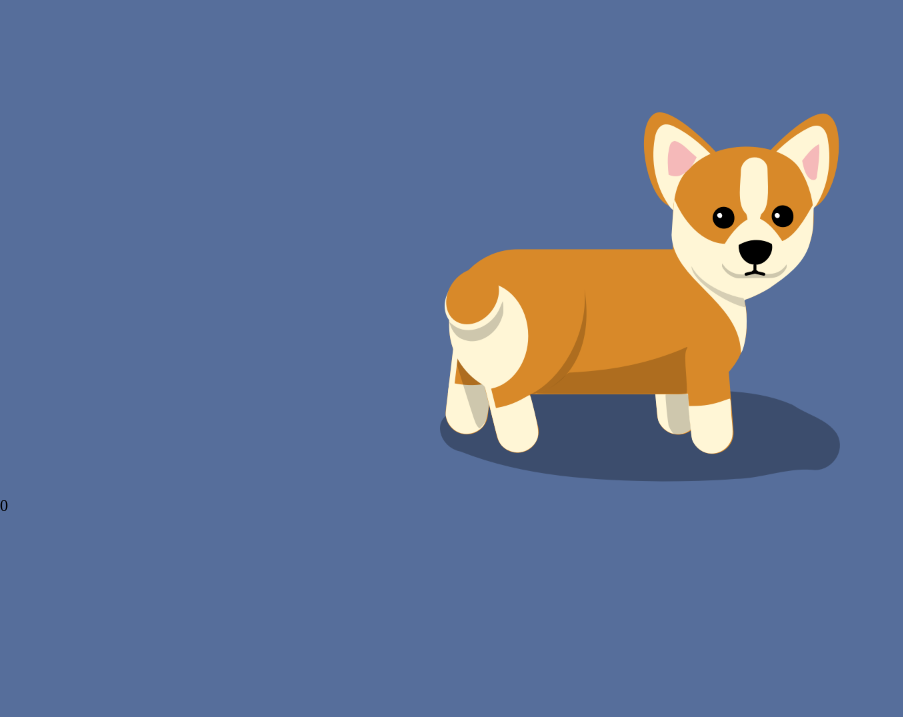
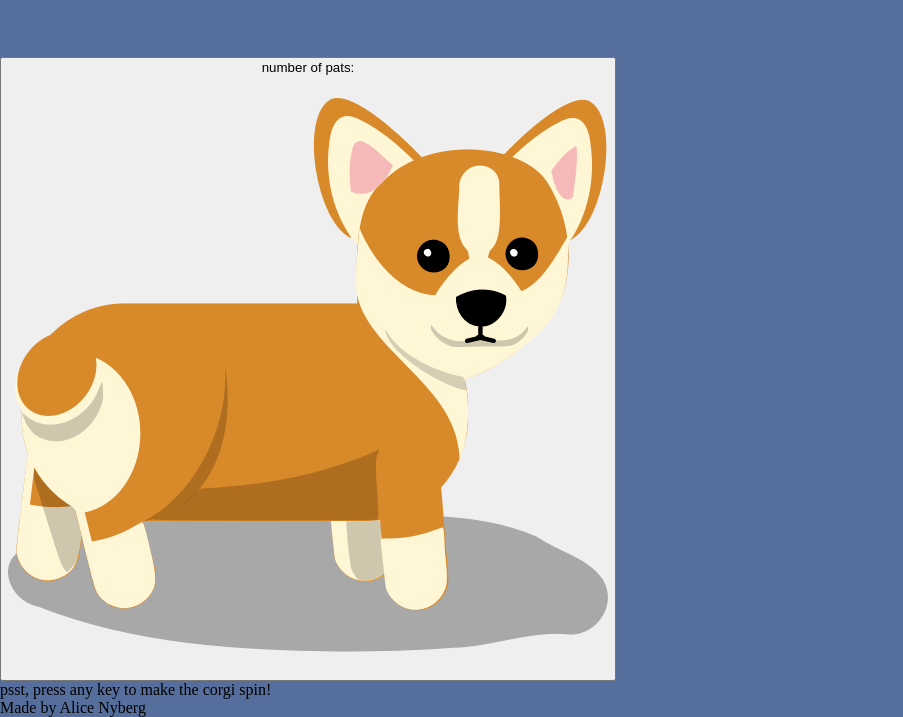
Before and after one commit to alicenyberg/useless-web, a plain HTML site: page index.html in a window 1280 px wide. Shown: the part 100-817 px from the top of the page, without its empty margins (0-903 px from the left). Drawn offline with Linux system fonts and the light colour scheme; a web font is replaced by a local one.

Commit message:
added some text

```diff
--- a/index.html
+++ b/index.html
@@ -10,10 +10,28 @@
   </head>
   <body>
     <h1>pet the corgi!!</h1>
-    <div class="corgi-container">
-      <img class="corgi" src="./images/corgi2.png" alt="a cute beige corgi" />
+
+    <div class="corgiContainer">
+      <button class="btnCounter">
+        <p>number of pats:</p>
+        <p class="counterText"></p>
+        <img
+          class="corgiImg"
+          src="./images/corgi2.png"
+          alt="a cute beige corgi"
+        />
+      </button>
     </div>
-    <div class="corgi-counter">0</div>
+    <p class="message"></p>
+    <div class="corgiBark">
+      <audio class="corgiAudio">
+        <source src="/audio/woof.mp3" type="audio/mp2" />
+      </audio>
+    </div>
+    <p class="keyText">psst, press any key to make the corgi spin!</p>
+    <footer>
+      <p>Made by Alice Nyberg</p>
+    </footer>
     <script src="script.js"></script>
   </body>
 </html>
```
